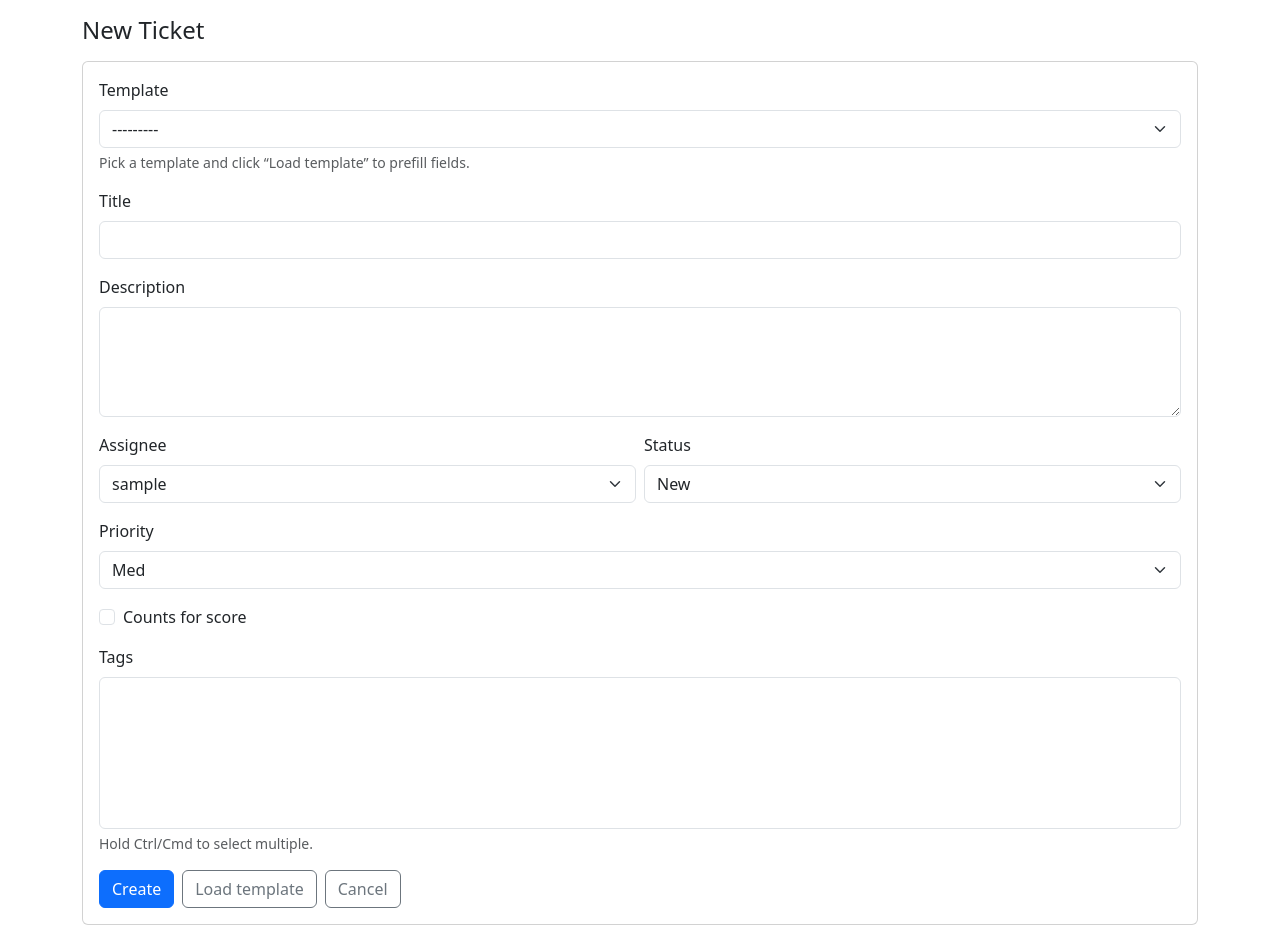
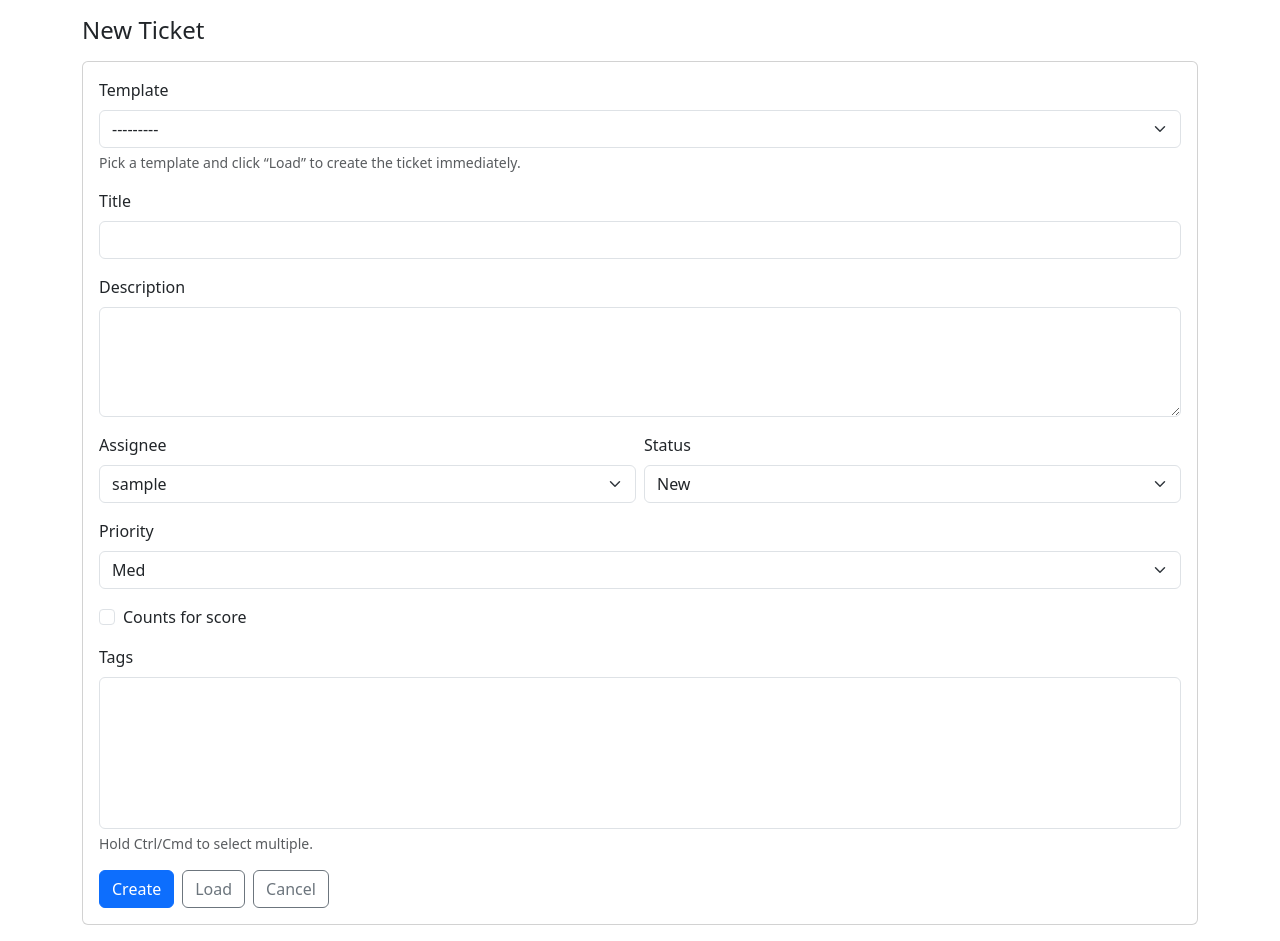
Before and after one commit to ChristopherFibich/TicketSystem, a Django app: page /tickets/new/ in a window 1280 px wide. Shown: the part 56-997 px from the top of the page. Run offline with Django 5.2, Linux system fonts and the light colour scheme; the visitor is signed in with stand-in values (Sample User, id 1); data comes from the database, SQL or seed files in the repository; data that the repository does not hold is empty.

Commit message:
Simplify ticket template load flow

```diff
--- a/tickets/templates/tickets/ticket_form.html
+++ b/tickets/templates/tickets/ticket_form.html
@@ -13,7 +13,7 @@
       <label class="form-label" for="id_template">Template</label>
       {{ form.template }}
       {{ form.template.errors }}
-      <div class="form-text">Pick a template and click “Load template” to prefill fields.</div>
+      <div class="form-text">Pick a template and click “Load” to create the ticket immediately.</div>
     </div>
 
     <div class="mb-3">
@@ -62,7 +62,7 @@
 
     <div class="d-flex gap-2">
       <button class="btn btn-primary" type="submit">Create</button>
-      <button class="btn btn-outline-secondary" type="submit" name="load_template" value="1" formnovalidate>Load template</button>
+      <button class="btn btn-outline-secondary" type="submit" name="load_template" value="1" formnovalidate>Load</button>
       <a class="btn btn-outline-secondary" href="{% url 'todo_tickets' %}">Cancel</a>
     </div>
   </form>
--- a/tickets/views.py
+++ b/tickets/views.py
@@ -261,7 +261,40 @@ def ticket_create(request: HttpRequest) -> HttpResponse:
 			tpl = None
 			if template_id.isdigit():
 				tpl = TicketTemplate.objects.filter(active=True, id=int(template_id)).first()
-			form = TicketCreateForm(initial=_initial_from_template(tpl))
+			if tpl is None:
+				form = TicketCreateForm(request.POST)
+				return render(request, "tickets/ticket_form.html", {"form": form, "mode": "create"})
+
+			post_data = request.POST.copy()
+			defaults = _initial_from_template(tpl)
+			for field_name, value in defaults.items():
+				if field_name == "tags":
+					if not post_data.getlist("tags") and value:
+						post_data.setlist("tags", [str(v) for v in value])
+					continue
+				if field_name == "counts_for_score":
+					if "counts_for_score" not in post_data:
+						post_data["counts_for_score"] = "on" if value else ""
+					continue
+				if field_name in {"template", "assignee", "status", "priority"}:
+					if not post_data.get(field_name):
+						post_data[field_name] = value
+					continue
+				if field_name in {"title", "description"} and not post_data.get(field_name, "").strip():
+					post_data[field_name] = value
+
+			form = TicketCreateForm(post_data)
+			if form.is_valid():
+				ticket = form.save(commit=False)
+				ticket.created_by = request.user
+				ticket.template = tpl
+				if ticket.assignee_id is None:
+					ticket.assignee = request.user
+				ticket.save()
+				form.save_m2m()
+				if ticket.template_id and ticket.tags.count() == 0:
+					ticket.tags.set(ticket.template.tags.all())
+				return redirect("ticket_detail", pk=ticket.pk)
 			return render(request, "tickets/ticket_form.html", {"form": form, "mode": "create"})
 
 		form = TicketCreateForm(request.POST)
```
Also changed, not shown: tickets/tests.py (+34 -0 lines).
